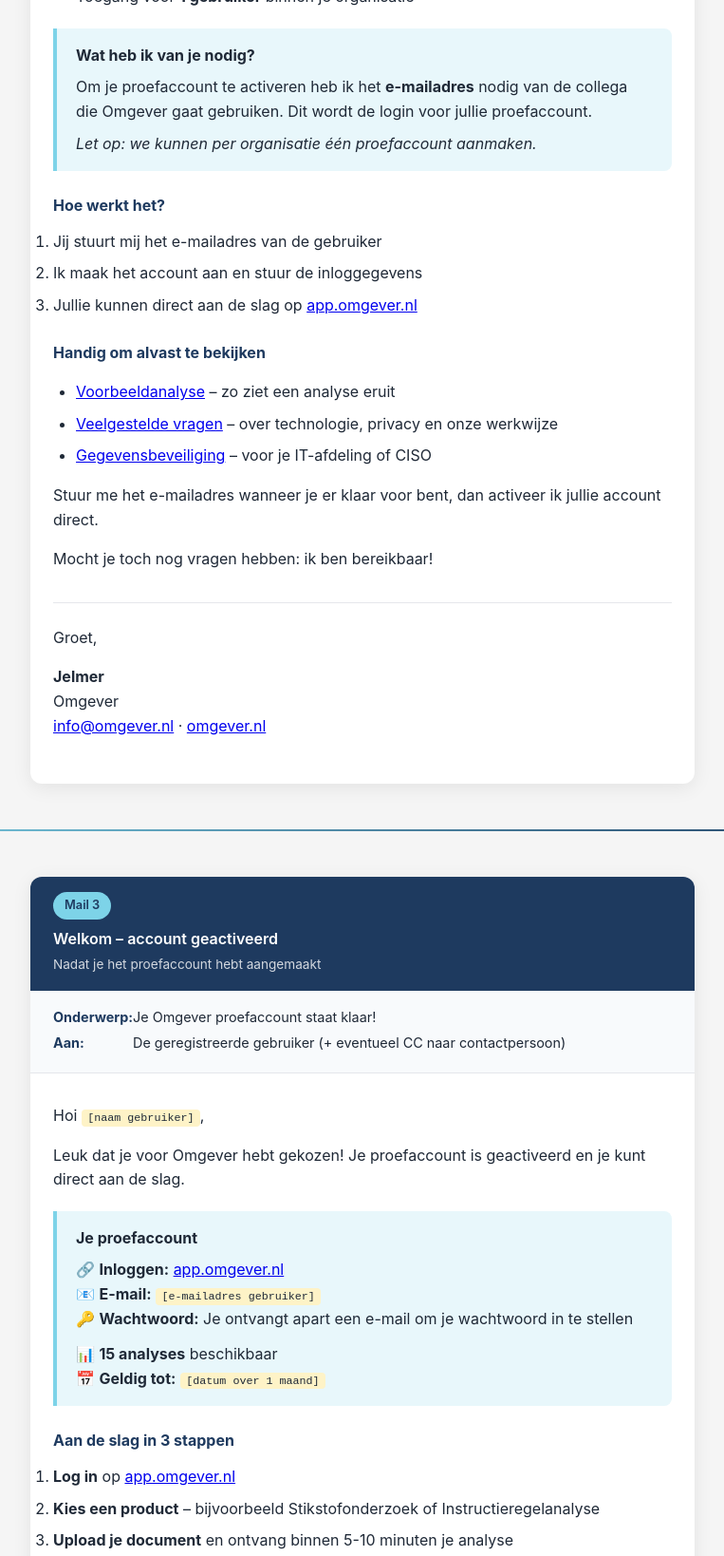
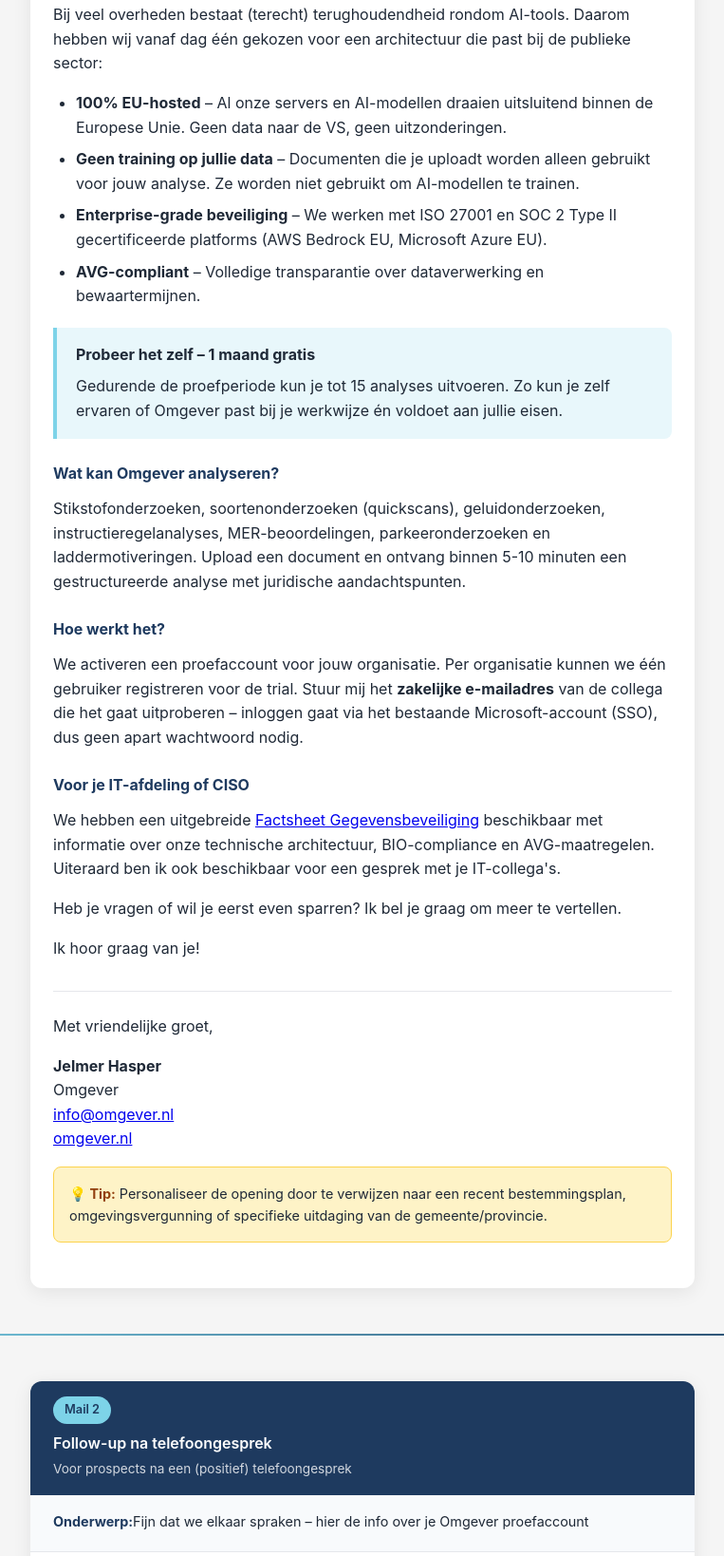
Before and after one commit to omgever/omgever.github.io, a website: page mockups/trial-emails.html in a window 1280 px wide. Shown: the part 2039-3677 px from the top of the page at 95% size, without its empty margins (258-1021 px from the left). Drawn offline with Linux system fonts and the light colour scheme.

Commit message:
commit one more time

```diff
--- a/mockups/trial-emails.html
+++ b/mockups/trial-emails.html
@@ -230,6 +230,72 @@
     <div class="divider"></div>
 
     <!-- ============================================ -->
+    <!-- EMAIL 1B: COLD OUTREACH OVERHEID -->
+    <!-- ============================================ -->
+
+    <div class="email-container">
+        <div class="email-header">
+            <span class="tag">Mail 1B</span>
+            <h2>Cold Outreach – Overheid</h2>
+            <div class="subtitle">Specifiek voor gemeenten, provincies en omgevingsdiensten</div>
+        </div>
+
+        <div class="email-meta">
+            <p><strong>Onderwerp:</strong> AI-ondersteuning bij omgevingsonderzoeken – volledig EU-hosted en AVG-compliant</p>
+        </div>
+
+        <div class="email-body">
+            <p>Beste <span class="placeholder">[naam]</span>,</p>
+
+            <p>Als <span class="placeholder">[functie, bijv. "vergunningverlener bij gemeente X"]</span> beoordeel je regelmatig stikstofonderzoeken, quick scans of andere ruimtelijke onderzoeken. Dat kost tijd – tijd die je ook aan andere dossiers zou kunnen besteden.</p>
+
+            <p>Daarom wil ik je graag uitnodigen om <strong>Omgever</strong> uit te proberen: een AI-tool die speciaal is ontwikkeld voor professionals in het omgevingsrecht.</p>
+
+            <h3>Waarom Omgever geschikt is voor de overheid</h3>
+            <p>Bij veel overheden bestaat (terecht) terughoudendheid rondom AI-tools. Daarom hebben wij vanaf dag één gekozen voor een architectuur die past bij de publieke sector:</p>
+
+            <ul>
+                <li><strong>100% EU-hosted</strong> – Al onze servers en AI-modellen draaien uitsluitend binnen de Europese Unie. Geen data naar de VS, geen uitzonderingen.</li>
+                <li><strong>Geen training op jullie data</strong> – Documenten die je uploadt worden alleen gebruikt voor jouw analyse. Ze worden niet gebruikt om AI-modellen te trainen.</li>
+                <li><strong>Enterprise-grade beveiliging</strong> – We werken met ISO 27001 en SOC 2 Type II gecertificeerde platforms (AWS Bedrock EU, Microsoft Azure EU).</li>
+                <li><strong>AVG-compliant</strong> – Volledige transparantie over dataverwerking en bewaartermijnen.</li>
+            </ul>
+
+            <div class="highlight-box">
+                <p><strong>Probeer het zelf – 1 maand gratis</strong></p>
+                <p>Gedurende de proefperiode kun je tot 15 analyses uitvoeren. Zo kun je zelf ervaren of Omgever past bij je werkwijze én voldoet aan jullie eisen.</p>
+            </div>
+
+            <h3>Wat kan Omgever analyseren?</h3>
+            <p>Stikstofonderzoeken, soortenonderzoeken (quickscans), geluidonderzoeken, instructieregelanalyses, MER-beoordelingen, parkeeronderzoeken en laddermotiveringen. Upload een document en ontvang binnen 5-10 minuten een gestructureerde analyse met juridische aandachtspunten.</p>
+
+            <h3>Hoe werkt het?</h3>
+            <p>We activeren een proefaccount voor jouw organisatie. Per organisatie kunnen we één gebruiker registreren voor de trial. Stuur mij het <strong>zakelijke e-mailadres</strong> van de collega die het gaat uitproberen – inloggen gaat via het bestaande Microsoft-account (SSO), dus geen apart wachtwoord nodig.</p>
+
+            <h3>Voor je IT-afdeling of CISO</h3>
+            <p>We hebben een uitgebreide <a href="https://omgever.nl/gegevensbeveiliging.html">Factsheet Gegevensbeveiliging</a> beschikbaar met informatie over onze technische architectuur, BIO-compliance en AVG-maatregelen. Uiteraard ben ik ook beschikbaar voor een gesprek met je IT-collega's.</p>
+
+            <p>Heb je vragen of wil je eerst even sparren? Ik bel je graag om meer te vertellen.</p>
+
+            <p>Ik hoor graag van je!</p>
+
+            <div class="signature">
+                <p>Met vriendelijke groet,</p>
+                <p><strong>Jelmer Hasper</strong><br>
+                Omgever<br>
+                <a href="mailto:info@omgever.nl">info@omgever.nl</a><br>
+                <a href="https://omgever.nl">omgever.nl</a></p>
+            </div>
+
+            <div class="note">
+                <strong>💡 Tip:</strong> Personaliseer de opening door te verwijzen naar een recent bestemmingsplan, omgevingsvergunning of specifieke uitdaging van de gemeente/provincie.
+            </div>
+        </div>
+    </div>
+
+    <div class="divider"></div>
+
+    <!-- ============================================ -->
     <!-- EMAIL 2: FOLLOW-UP NA GESPREK -->
     <!-- ============================================ -->
 
@@ -265,9 +331,12 @@
             <h3>Hoe werkt het?</h3>
             <ol>
                 <li>Jij stuurt mij het e-mailadres van de gebruiker</li>
-                <li>Ik maak het account aan en stuur de inloggegevens</li>
-                <li>Jullie kunnen direct aan de slag op <a href="https://app.omgever.nl">app.omgever.nl</a></li>
+                <li>Ik activeer het account</li>
+                <li>De gebruiker logt in met zijn/haar bestaande Microsoft- of Google-account</li>
+                <li>Direct aan de slag op <a href="https://app.omgever.nl">app.omgever.nl</a></li>
             </ol>
+
+            <p><em>Geen apart wachtwoord nodig – inloggen gaat via je bestaande zakelijke account (SSO).</em></p>
 
             <h3>Handig om alvast te bekijken</h3>
             <ul>
@@ -315,11 +384,13 @@
             <div class="highlight-box">
                 <p><strong>Je proefaccount</strong></p>
                 <p>🔗 <strong>Inloggen:</strong> <a href="https://app.omgever.nl">app.omgever.nl</a><br>
-                📧 <strong>E-mail:</strong> <span class="placeholder">[e-mailadres gebruiker]</span><br>
-                🔑 <strong>Wachtwoord:</strong> Je ontvangt apart een e-mail om je wachtwoord in te stellen</p>
+                📧 <strong>Account:</strong> <span class="placeholder">[e-mailadres gebruiker]</span><br>
+                🔑 <strong>Inloggen:</strong> Met je bestaande Microsoft- of Google-account (SSO)</p>
                 <p style="margin-top: 0.75rem;">📊 <strong>15 analyses</strong> beschikbaar<br>
                 📅 <strong>Geldig tot:</strong> <span class="placeholder">[datum over 1 maand]</span></p>
             </div>
+
+            <p>Je logt in met je bestaande <strong>Microsoft-</strong> of <strong>Google-account</strong> – geen apart wachtwoord nodig. In de praktijk werkt dit bij vrijwel alle organisaties via je zakelijke Microsoft-account.</p>
 
             <h3>Aan de slag in 3 stappen</h3>
             <ol>
@@ -368,6 +439,7 @@
                 <li><strong>Aantal analyses:</strong> Maximaal 15</li>
                 <li><strong>Gebruikers:</strong> 1 per organisatie</li>
                 <li><strong>Benodigde info:</strong> E-mailadres van de gebruiker</li>
+                <li><strong>Inloggen:</strong> Via bestaand Microsoft- of Google-account (SSO)</li>
                 <li><strong>Toegang:</strong> Alle producten (stikstof, soorten, geluid, instructieregels, MER, parkeren, ladder, zienswijzen)</li>
             </ul>
 
```
